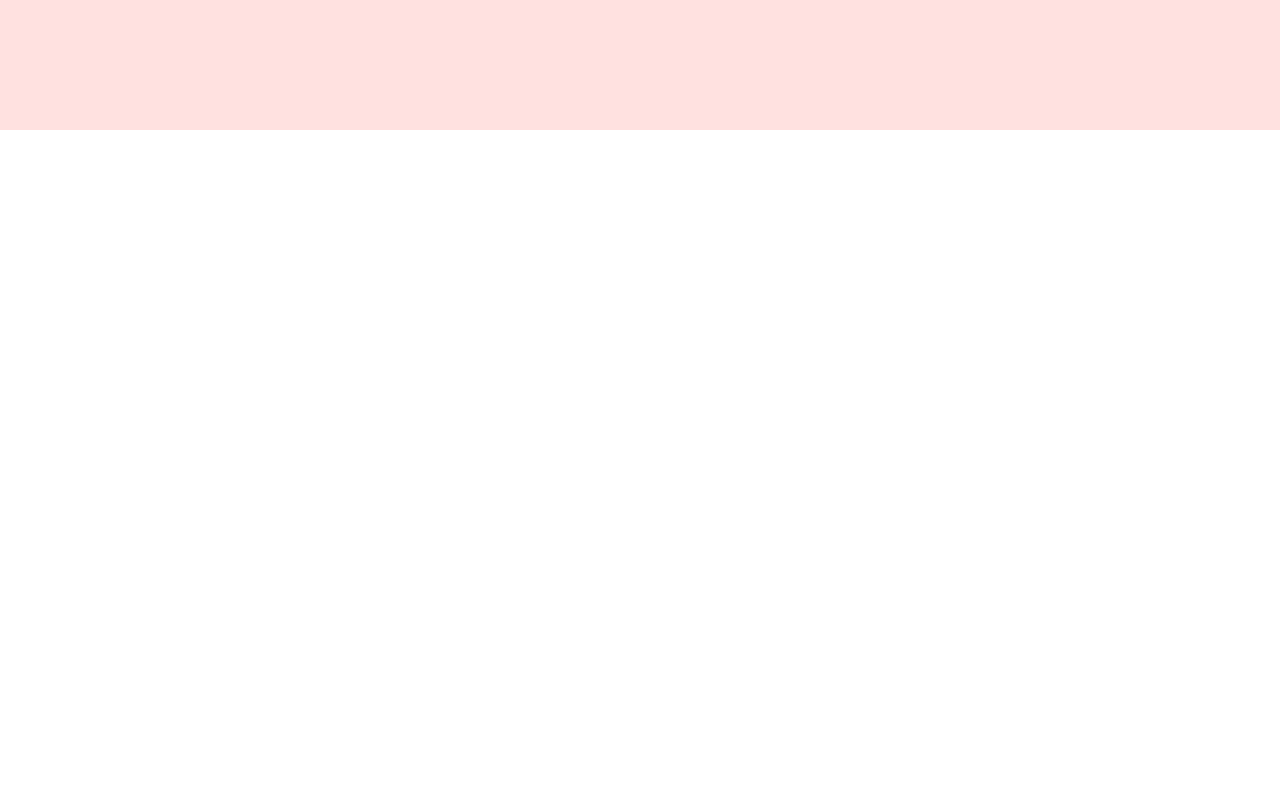
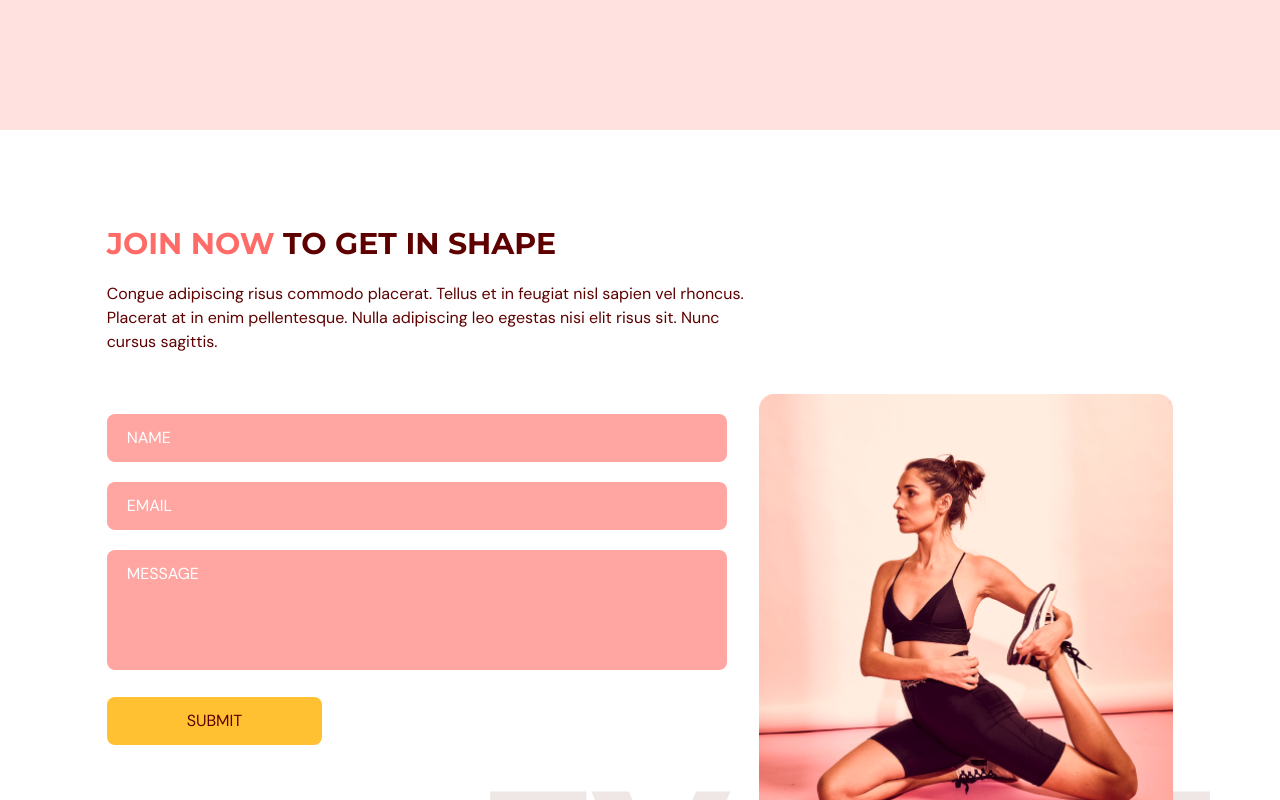
Before and after one commit to yeshchyrova/fitness-app-ts-react, a React (Vite) app: page / in a window 1280 px wide. Shown: the part 2860-3660 px from the top of the page. Before the commit the page ends 2990 px from the top, so only its background shows below. Built offline with nearby package versions, Linux system fonts and the light colour scheme.

Commit message:
Add Contact is page and update files

```diff
--- a/package.json
+++ b/package.json
@@ -15,7 +15,8 @@
     "framer-motion": "^10.18.0",
     "react": "^18.2.0",
     "react-anchor-link-smooth-scroll": "^1.0.12",
-    "react-dom": "^18.2.0"
+    "react-dom": "^18.2.0",
+    "react-hook-form": "^7.49.3"
   },
   "devDependencies": {
     "@types/node": "^20.11.0",
--- a/src/App.tsx
+++ b/src/App.tsx
@@ -4,6 +4,7 @@
 import Home from "@/components/Home";
 import Benefits from "@/components/Benefits";
 import OurClasses from "./components/OurClasses";
+import ContactUs from "./components/ContactUs";
 
 function App() {
   const [selectedPage, setSelectedPage] = useState<SelectedPage>(
@@ -33,6 +34,7 @@
       <Home setSelectedPage={setSelectedPage} />
       <Benefits setSelectedPage={setSelectedPage} />
       <OurClasses setSelectedPage={setSelectedPage} />
+      <ContactUs setSelectedPage={setSelectedPage} />
     </div>
   );
 }
--- /dev/null
+++ b/src/components/ContactUs/ContactUs.tsx
@@ -0,0 +1,156 @@
+import { IPage, SelectedPage } from "@/shared/types";
+import { motion } from "framer-motion";
+import { useForm } from "react-hook-form";
+import ContactUsPageGraphic from "@/assets/ContactUsPageGraphic.png";
+import HText from "@/shared/HText";
+
+const ContactUs = ({ setSelectedPage }: IPage) => {
+  const inputStyles = `mt-5 w-full rounded-lg bg-primary-300 px-5 py-3 placeholder-white`;
+
+  const {
+    register,
+    trigger,
+    formState: { errors },
+  } = useForm();
+
+  const onSubmit = async (e: React.FormEvent) => {
+    const isValid = await trigger();
+    if (!isValid) {
+      e.preventDefault();
+    }
+  };
+  return (
+    <section id="contactus" className="mx-auto w-5/6 pb-32 pt-24">
+      <motion.div onViewportEnter={() => setSelectedPage(SelectedPage.Home)}>
+        {/* HEADER */}
+        <motion.div
+          className="md:w-3/5"
+          initial="hidden"
+          whileInView="visible"
+          viewport={{ once: true, amount: 0.5 }}
+          transition={{ duration: 0.5 }}
+          variants={{
+            hidden: { opacity: 0, x: -50 },
+            visible: { opacity: 1, x: 0 },
+          }}
+        >
+          <HText>
+            <span className="uppercase text-primary-500">Join Now</span> to get
+            in shape
+          </HText>
+          <p className="my-5">
+            Congue adipiscing risus commodo placerat. Tellus et in feugiat nisl
+            sapien vel rhoncus. Placerat at in enim pellentesque. Nulla
+            adipiscing leo egestas nisi elit risus sit. Nunc cursus sagittis.
+          </p>
+        </motion.div>
+
+        {/* FORM AND IMAGE */}
+        <div className="mt-10 justify-between gap-8 md:flex">
+          <motion.div
+            className="mt-10 basis-3/5 md:mt-0"
+            initial="hidden"
+            whileInView="visible"
+            viewport={{ once: true, amount: 0.5 }}
+            transition={{ duration: 0.5 }}
+            variants={{
+              hidden: { opacity: 0, y: 50 },
+              visible: { opacity: 1, y: 0 },
+            }}
+          >
+            <form
+              target="_blank"
+              autoComplete="off"
+              onSubmit={onSubmit}
+              method="POST"
+              action="https://formsubmit.co/e.shchyrova@gmail.com"
+            >
+              {/* NAME INPUT */}
+              <input
+                type="text"
+                autoComplete="off"
+                className={`${inputStyles} mt-0`}
+                placeholder="NAME"
+                {...register("name", {
+                  required: true,
+                  maxLength: 100,
+                })}
+              />
+              {errors.name && (
+                <p className="mt-1 text-primary-500">
+                  {errors.name.type === "required" && "This field is required."}
+                  {errors.name.type === "maxLength" &&
+                    "Max length is 100 char."}
+                </p>
+              )}
+
+              {/* EMAIL INPUT */}
+              <input
+                type="text"
+                autoComplete="off"
+                className={inputStyles}
+                placeholder="EMAIL"
+                {...register("email", {
+                  required: true,
+                  pattern: /^[A-Z0-9._%+-]+@[A-Z0-9.-]+\.[A-Z]{2,}$/i,
+                })}
+              />
+              {errors.email && (
+                <p className="mt-1 text-primary-500">
+                  {errors.email.type === "required" &&
+                    "This field is required."}
+                  {errors.email.type === "pattern" && "Invalid email address."}
+                </p>
+              )}
+
+              {/* MESSAGE INPUT */}
+              <textarea
+                rows={4}
+                cols={50}
+                className={`${inputStyles} resize-none`}
+                placeholder="MESSAGE"
+                {...register("message", {
+                  required: true,
+                  maxLength: 2000,
+                })}
+              />
+              {errors.message && (
+                <p className="mt-1 text-primary-500">
+                  {errors.message.type === "required" &&
+                    "This field is required."}
+                  {errors.message.type === "maxLength" &&
+                    "Max length is 2000 char."}
+                </p>
+              )}
+
+              <button
+                type="submit"
+                className="mt-5 rounded-lg bg-secondary-500 px-20 py-3 uppercase transition duration-300 hover:text-white"
+              >
+                Submit
+              </button>
+            </form>
+          </motion.div>
+
+          <motion.div
+            className="relative mt-16 basis-2/5 md:mt-0"
+            initial="hidden"
+            whileInView="visible"
+            viewport={{ once: true, amount: 0.5 }}
+            transition={{ delay: 0.2, duration: 0.5 }}
+            variants={{
+              hidden: { opacity: 0, y: 50 },
+              visible: { opacity: 1, y: 0 },
+            }}
+          >
+            <div className="w-full before:absolute before:-bottom-20 before:-right-10 before:z-[-1] md:before:content-evolvetext">
+              <img src={ContactUsPageGraphic} alt="contact-us-page-graphic" className="w-full"/>
+            </div>
+          </motion.div>
+        </div>
+      </motion.div>
+    </section>
+  );
+};
+
+export default ContactUs;
--- /dev/null
+++ b/src/components/ContactUs/index.ts
@@ -0,0 +1 @@
+export { default } from "./ContactUs";
--- a/src/components/OurClasses/Class.tsx
+++ b/src/components/OurClasses/Class.tsx
@@ -1,7 +1,7 @@
 import { IClass } from "@/shared/types";
 
 const Class = ({ name, description, image }: IClass) => {
-  const overlayStyles = `p-5 absolute z-30 flex h-[380px] w-[450px] flex-col items-center justify-center whitespace-normal bg-primary-500 text-center text-white opacity-0 transition duration-500 hover:opacity-90`;
+  const overlayStyles = `p-5 absolute z-29 flex h-[380px] w-[450px] flex-col items-center justify-center whitespace-normal bg-primary-500 text-center text-white opacity-0 transition duration-500 hover:opacity-90`;
 
   return (
     <li className="relative mx-5 inline-block h-[380px] w-[450px]">
--- a/src/shared/types.ts
+++ b/src/shared/types.ts
@@ -3,6 +3,10 @@
   Benefits = "benefits",
   OurClasses = "ourclasses",
   ContactUs = "contactus",
+}
+
+export interface IPage {
+  setSelectedPage: (value: SelectedPage) => void;
 }
 
 export interface IBenefitItem {
```
Also changed, not shown: src/components/Benefits/Benefits.tsx (+2 -7 lines), src/components/Home/Home.tsx (+2 -6 lines), src/components/OurClasses/OurClasses.tsx (+2 -6 lines), 1 other file (tests, documents, lock files or other folders).
